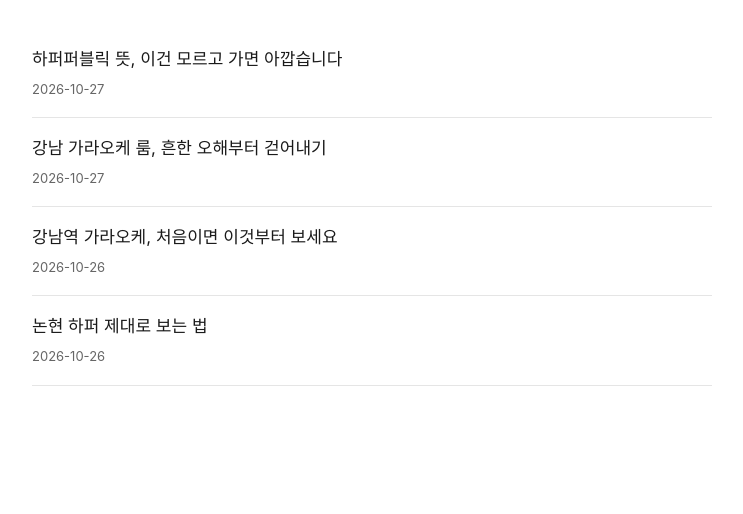
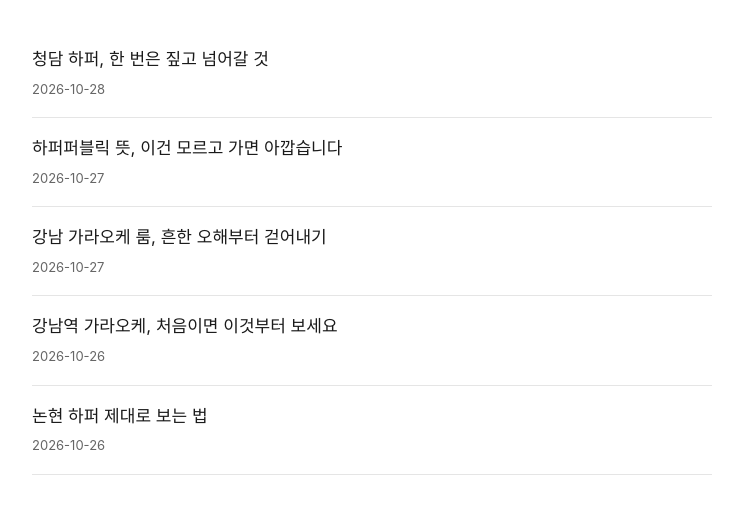
Before and after one commit to nightnotekr/evening-note, a plain HTML site: page index.html in a window 1280 px wide. Shown: the part 98-612 px from the top of the page, without its empty margins (268-1011 px from the left). Drawn offline with Linux system fonts and the light colour scheme.

Commit message:
index: list

```diff
--- a/index.html
+++ b/index.html
@@ -16,5 +16,5 @@ a{color:var(--fg);text-decoration:none;font-size:17px;line-height:1.5}
 a:hover{color:var(--acc)}
 time{display:block;color:var(--mut);font-size:13px;margin-top:4px}
 </style></head><body><div class="wrap">
-<h1>evening note</h1><ul><li><a href="p/2026-10-27-하퍼퍼블릭-뜻-이건-모르고-가면-아깝습니다.html">하퍼퍼블릭 뜻, 이건 모르고 가면 아깝습니다</a><time datetime="2026-10-27">2026-10-27</time></li><li><a href="p/2026-10-27-강남-가라오케-룸-흔한-오해부터-걷어내기.html">강남 가라오케 룸, 흔한 오해부터 걷어내기</a><time datetime="2026-10-27">2026-10-27</time></li><li><a href="p/2026-10-26-강남역-가라오케-처음이면-이것부터-보세요.html">강남역 가라오케, 처음이면 이것부터 보세요</a><time datetime="2026-10-26">2026-10-26</time></li><li><a href="p/2026-10-26-논현-하퍼-제대로-보는-법.html">논현 하퍼 제대로 보는 법</a><time datetime="2026-10-26">2026-10-26</time></li></ul>
+<h1>evening note</h1><ul><li><a href="p/2026-10-28-청담-하퍼-한-번은-짚고-넘어갈-것.html">청담 하퍼, 한 번은 짚고 넘어갈 것</a><time datetime="2026-10-28">2026-10-28</time></li><li><a href="p/2026-10-27-하퍼퍼블릭-뜻-이건-모르고-가면-아깝습니다.html">하퍼퍼블릭 뜻, 이건 모르고 가면 아깝습니다</a><time datetime="2026-10-27">2026-10-27</time></li><li><a href="p/2026-10-27-강남-가라오케-룸-흔한-오해부터-걷어내기.html">강남 가라오케 룸, 흔한 오해부터 걷어내기</a><time datetime="2026-10-27">2026-10-27</time></li><li><a href="p/2026-10-26-강남역-가라오케-처음이면-이것부터-보세요.html">강남역 가라오케, 처음이면 이것부터 보세요</a><time datetime="2026-10-26">2026-10-26</time></li><li><a href="p/2026-10-26-논현-하퍼-제대로-보는-법.html">논현 하퍼 제대로 보는 법</a><time datetime="2026-10-26">2026-10-26</time></li></ul>
 </div></body></html>
```
